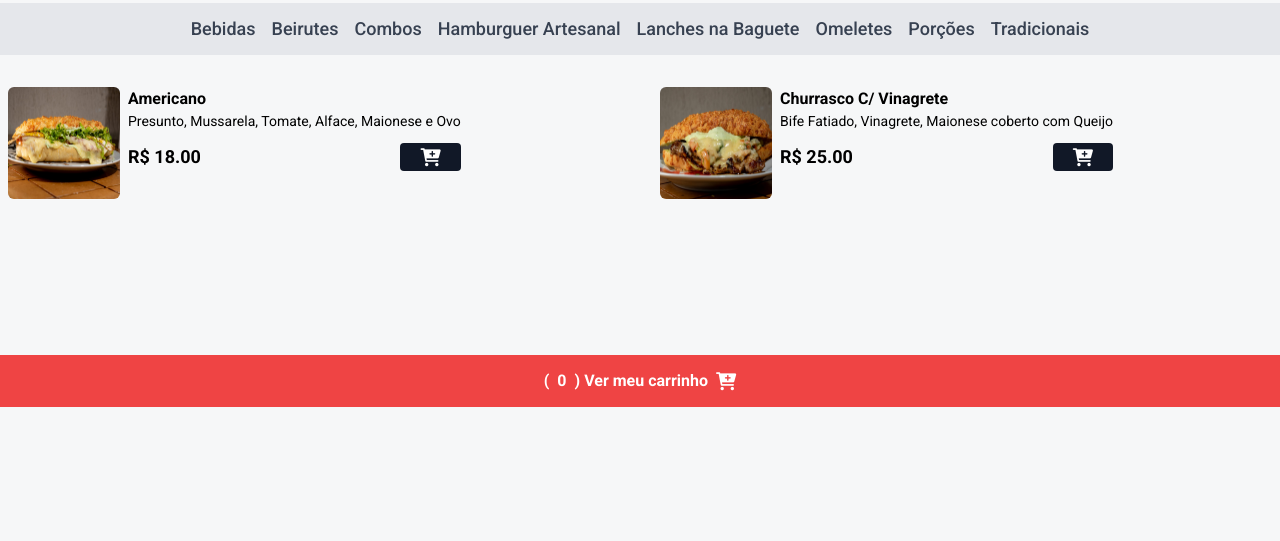
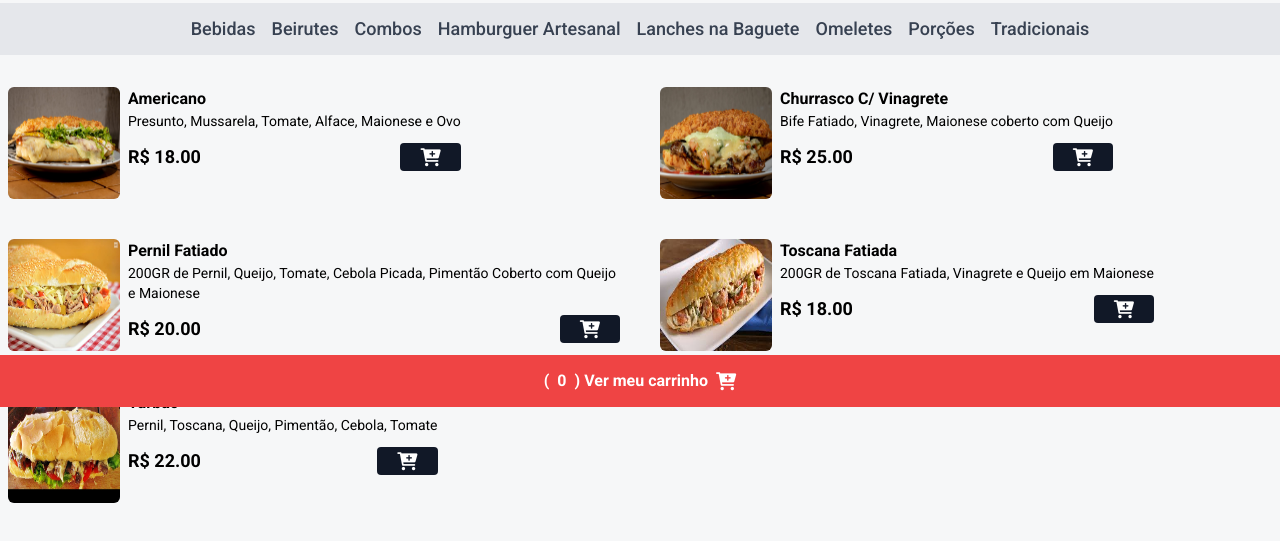
Before and after one commit to EltonSantos43/nilburguer, a website: page baguete.html in a window 1280 px wide. Shown: the part 393-934 px from the top of the page. Before the commit the page ends 800 px from the top, so only its background shows below. Drawn offline with nearby package versions, Linux system fonts and the light colour scheme.

Commit message:
Updated baguette menu

```diff
--- a/baguete.html
+++ b/baguete.html
@@ -153,6 +153,65 @@
             </div>
             <!-- FIM PRODUTO ITEM -->
 
+            <!-- PRODUTO ITEM -->
+            <div class="flex gap-2">
+                <img src="./assets/sanduiche-pernil.jpg" alt="Pernil Fatiado"
+                    class="w-28 h-28 rounded-md hover:scale-110 hover:-rotate-2 duration-300" />
+
+                <div>
+                    <p class="font-bold">Pernil Fatiado</p>
+                    <p class="text-sm">200GR de Pernil, Queijo, Tomate, Cebola Picada, Pimentão Coberto com Queijo e
+                        Maionese</p>
+
+                    <div class="flex items-center gap-2 justify-between mt-3">
+                        <p class="font-bold text-lg">R$ 20.00</p>
+                        <button class="bg-gray-900 px-5 rounded add-to-cart-btn" data-name="Pernil Fatiado"
+                            data-price="20.00">
+                            <i class="fa fa-cart-plus text-lg text-white"></i>
+                        </button>
+                    </div>
+                </div>
+            </div>
+            <!-- FIM PRODUTO ITEM -->
+
+            <!-- PRODUTO ITEM -->
+            <div class="flex gap-2">
+                <img src="./assets/toscana-fatiada.jpeg" alt="Toscana Fatiada"
+                    class="w-28 h-28 rounded-md hover:scale-110 hover:-rotate-2 duration-300" />
+
+                <div>
+                    <p class="font-bold">Toscana Fatiada</p>
+                    <p class="text-sm">200GR de Toscana Fatiada, Vinagrete e Queijo em Maionese</p>
+
+                    <div class="flex items-center gap-2 justify-between mt-3">
+                        <p class="font-bold text-lg">R$ 18.00</p>
+                        <button class="bg-gray-900 px-5 rounded add-to-cart-btn" data-name="Toscana Fatiada"
+                            data-price="18.00">
+                            <i class="fa fa-cart-plus text-lg text-white"></i>
+                        </button>
+                    </div>
+                </div>
+            </div>
+            <!-- FIM PRODUTO ITEM -->
+
+            <!-- PRODUTO ITEM -->
+            <div class="flex gap-2">
+                <img src="./assets/turbao.jpg" alt="Turbão"
+                    class="w-28 h-28 rounded-md hover:scale-110 hover:-rotate-2 duration-300" />
+
+                <div>
+                    <p class="font-bold">Turbão</p>
+                    <p class="text-sm">Pernil, Toscana, Queijo, Pimentão, Cebola, Tomate</p>
+
+                    <div class="flex items-center gap-2 justify-between mt-3">
+                        <p class="font-bold text-lg">R$ 22.00</p>
+                        <button class="bg-gray-900 px-5 rounded add-to-cart-btn" data-name="Turbão" data-price="22.00">
+                            <i class="fa fa-cart-plus text-lg text-white"></i>
+                        </button>
+                    </div>
+                </div>
+            </div>
+            <!-- FIM PRODUTO ITEM -->
         </main>
     </div>
     <!-- FIM MENU -->
```
Also changed, not shown: index.html (+1 -1 lines), assets/sanduiche-pernil.jpg (added), assets/toscana-fatiada.jpeg (added), assets/turbao.jpg (added).
